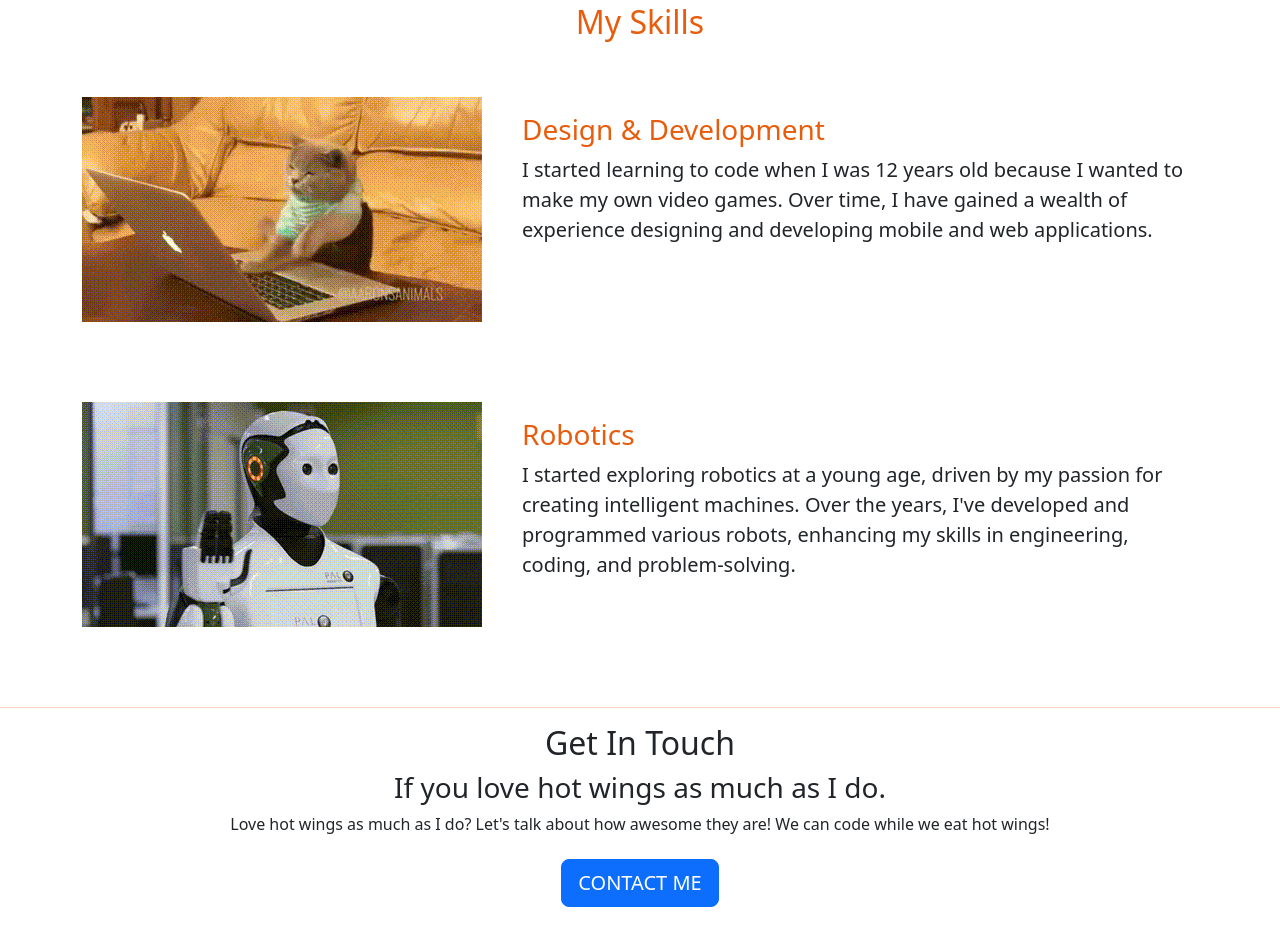
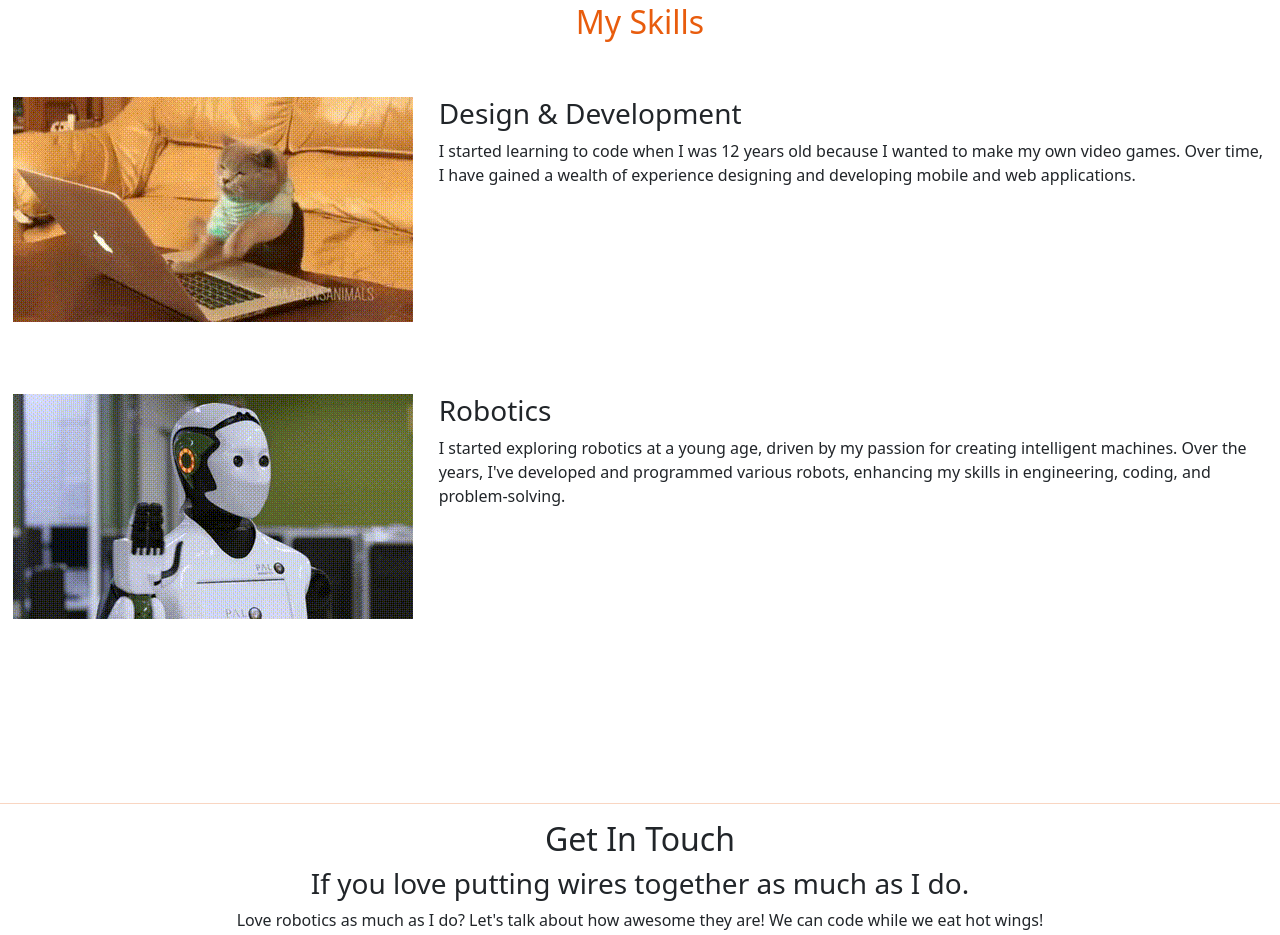
Before and after one commit to victoraremo/mywebsite, a plain HTML site: page index.html in a window 1280 px wide. Shown: the part 1339-2274 px from the top of the page. Drawn offline with nearby package versions, Linux system fonts and the light colour scheme.

Commit message:
Update index.html

```diff
--- a/index.html
+++ b/index.html
@@ -54,38 +54,44 @@
         </div>
     </section>
     <hr>
-    <section>
-        <div class="container">
     <div class="sub-t"><h2> My Skills </h2></div>
-            <div class="con">
-                <div class="vid-div">
+    <section class="container-xxl text-center">
+        <div class="row mb-5">
+            <div class="col-xl-4 mb-4">
                 <img src="images/cattyping.gif" alt="typing cat">
             </div>
-                <div class="dis" style="margin-block-start: 1em; margin-block-end: 1em;">
-                    <h3 style="color: #E85C0D;">Design & Development</h3>
-                    <p style="font-size: 20px; text-align: left;">I started learning to code when I was 12 years old because I wanted to make my own video games. Over time, I have gained a wealth of experience designing and developing mobile and web applications.</p>
+            <div class="col-xl-8">
+                <h3 style="text-align: left;">Design & Development</h3>
+                <p style="text-align: left;">I started learning to code when I was 12 years old because I wanted to make my own video games. Over time, I have gained a wealth of experience designing and developing mobile and web applications.</p>
             </div>
         </div>
 
-            <div class="con">
-                <div class="vid-div">
+        <div class="row mb-5">
+            <div class="col-xl-4 mb-4">
                 <img src="images/robotics.gif" alt="typing cat">
             </div>
-                <div class="dis" style="margin-block-start: 1em; margin-block-end: 1em;">
-                    <h3 style="color: #E85C0D;">Robotics</h3>
-                    <p style="font-size: 20px; text-align: left;"> I started exploring robotics at a young age, driven by my passion for creating intelligent machines. Over the years, I've developed and programmed various robots, enhancing my skills in engineering, coding, and problem-solving.</p>
-                </div>
+            <div class="col-xl-8">
+                <h3 style="text-align: left;">Robotics</h3>
+                <p style="text-align: left;">I started exploring robotics at a young age, driven by my passion for creating intelligent machines. Over the years, I've developed and programmed various robots, enhancing my skills in engineering, coding, and problem-solving.</p>
             </div>
         </div>
     </section>
+    <div class="con">
+        <div class="vid-div">
+
+        </div>
+        <div class="dis" style="margin-block-start: 1em; margin-block-end: 1em;">
+
+        </div>
+    </div>
 
     <hr>
 
     <section>
         <div class="contact-me">
             <h2>Get In Touch</h2>
-            <h3>If you love hot wings as much as I do.</h3>
-            <p class="contact-message">Love hot wings as much as I do? Let's talk about how awesome they are! We can code
+            <h3>If you love putting wires together as much as I do.</h3>
+            <p class="contact-message">Love robotics as much as I do? Let's talk about how awesome they are! We can code
               while we eat hot wings!</p>
             <a class="btn" href="mailto:victoraremo06@gmail.com"><button type="button" class="btn btn-primary btn-lg">CONTACT ME</button></a>
           </div>
```
Lines whose indentation alone changed are shown as unchanged.
